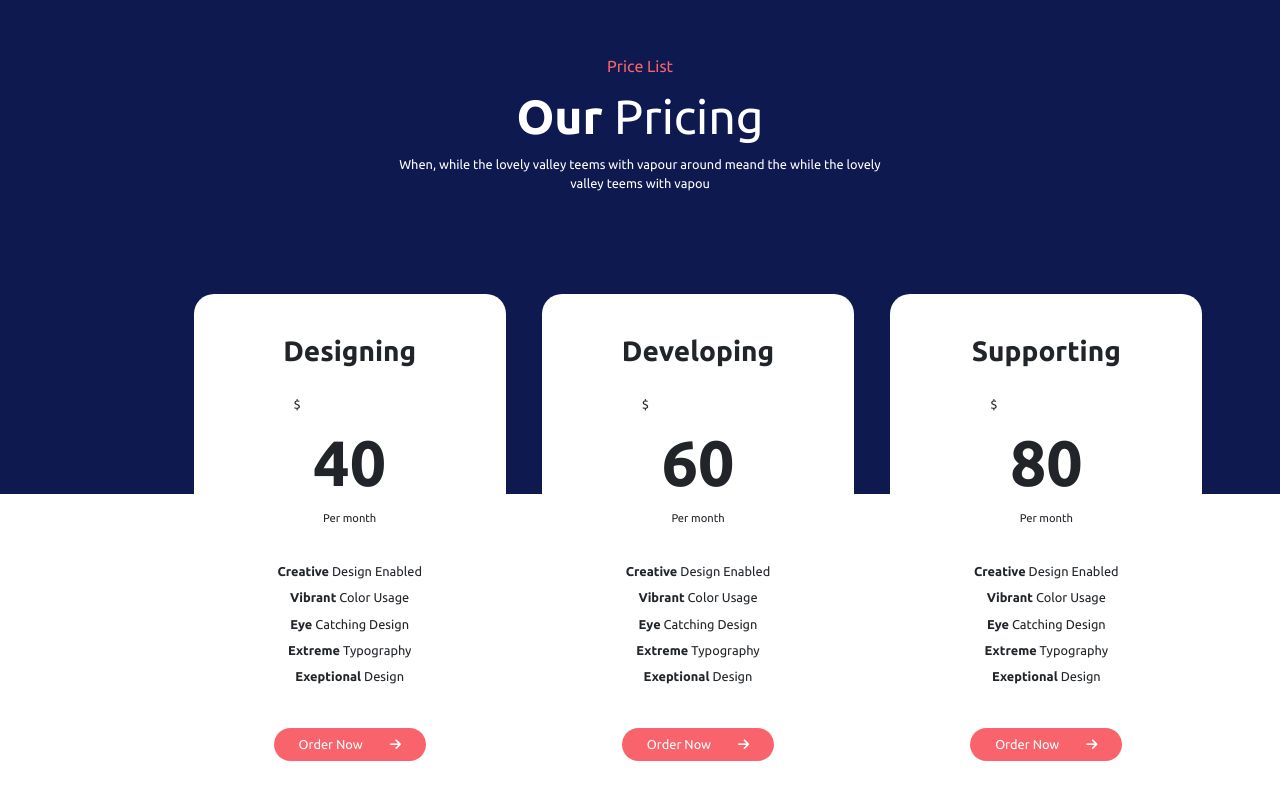
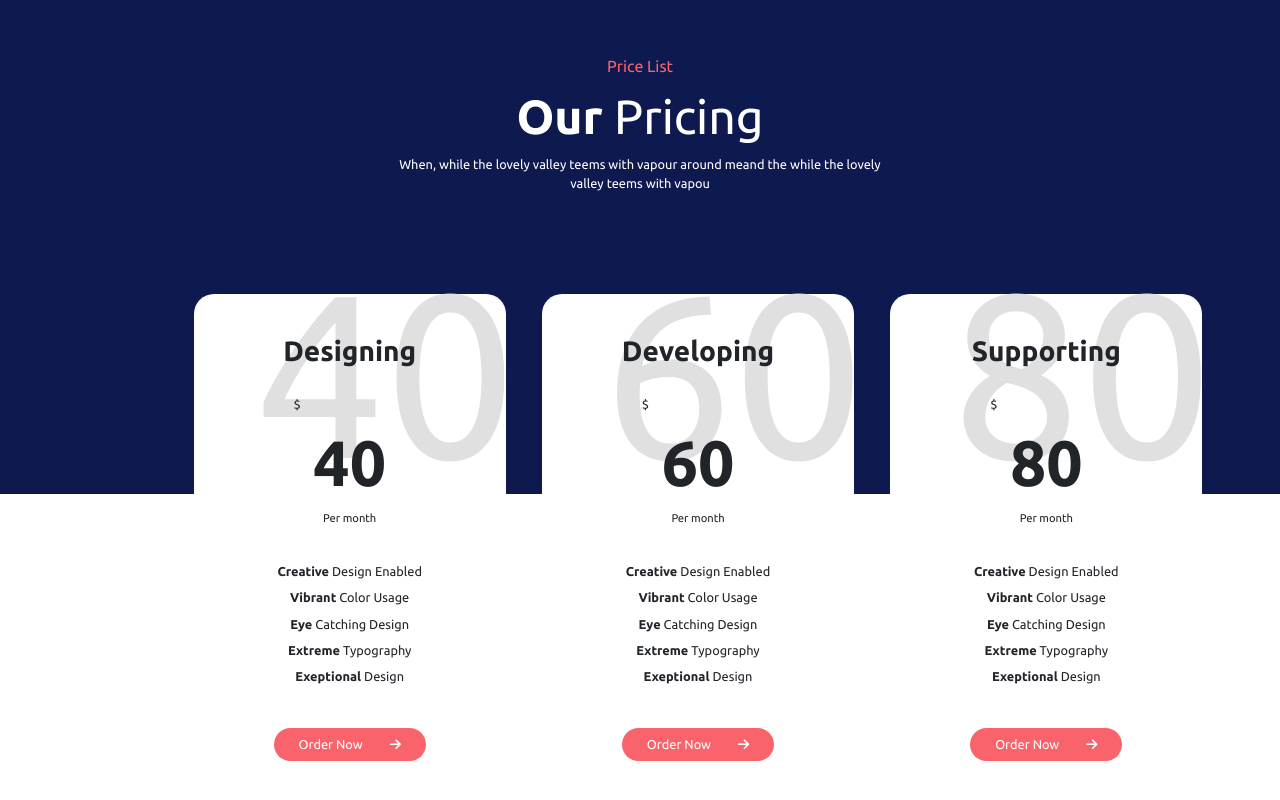
Before and after one commit to saff-it/proj-html-vuejs, a Vue app: page / in a window 1280 px wide. Shown: the part 3128-3928 px from the top of the page. Built offline with nearby package versions, Linux system fonts and the light colour scheme.

Commit message:
Main - fourth section done, bur middle card style to be done

```diff
--- a/src/components/pricingCard.vue
+++ b/src/components/pricingCard.vue
@@ -2,15 +2,20 @@
     <div class="ms_pricing-card">
 
         <h3>{{singlePricingCard.title}}</h3>
+
         <span class="ms_pricing-subtit">{{singlePricingCard.subtitle}}</span>
         <span class="ms_pricing-dollar">$</span>
         <span class="ms_price-num">{{singlePricingCard.price}}</span>
         <span class="ms_price-per-month">Per month</span>
+
         <ul>
             <li v-for="(item, index) in pricingCardListItems" :key="index">
             <span>{{item.itemBold}}</span> {{item.itemNormal}}</li>
         </ul>
+
         <button class="ms_pricing-btn">Order Now <i class="fa-solid fa-arrow-right ms-4"></i> </button>
+
+        <span class="ms_price-num-absol">{{singlePricingCard.price}}</span>
 
     </div>
 </template>
@@ -68,9 +73,11 @@ export default {
     padding: 40px 80px;
     margin: 0 18px;
     border-radius: 20px;
+    position: relative;
 
     h3{
         font-weight: 900;
+        z-index: 1;
     }
 
     .ms_pricing-subtit{
@@ -78,17 +85,20 @@ export default {
         font-size: 0.8rem;
         font-weight: 900;
         margin-bottom: 20px;
+        z-index: 1;
     }
 
     .ms_pricing-dollar{
         font-size: 0.8rem;
         align-self: flex-start;
         padding-left: 20px;
+        z-index: 1;
     }
 
     .ms_price-num{
         font-size: 4rem;
         font-weight: 900;
+        z-index: 1;
     }
 
     .ms_price-per-month{
@@ -117,5 +127,14 @@ export default {
 
     }
 
+    .ms_price-num-absol{
+        color: $colorText6;
+        font-size: 14.5rem;
+        position: absolute;
+        bottom: 255px;
+        right: -10px;
+
+    }
+
 }
 </style>
```
